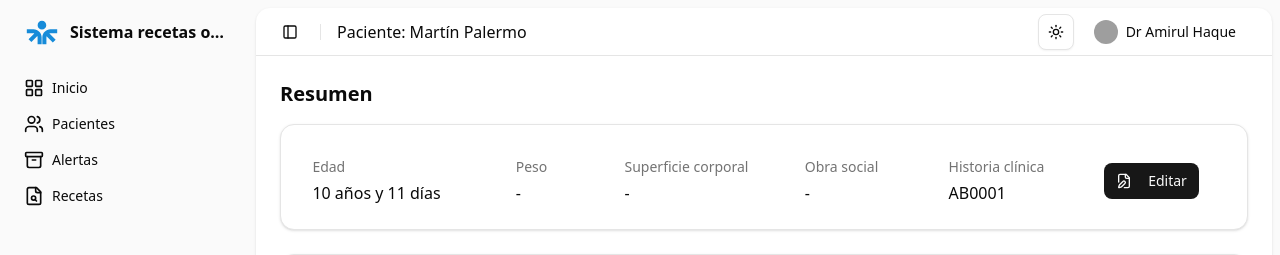
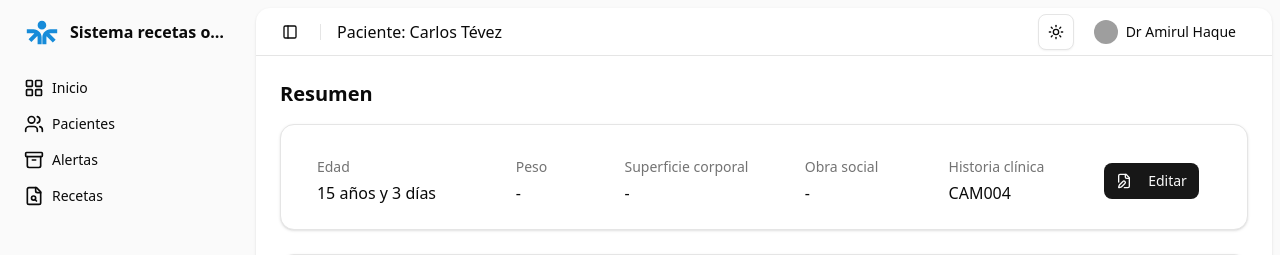
Before and after one commit to carolinamauro/garrahan-prescription-system, a Next.js app: page /pacientes/CAM004 in a window 1280 px wide. Shown: the top 255 px of the page. Built offline with nearby package versions, Linux system fonts and the light colour scheme; grey boxes are pictures that could not be loaded.

Commit message:
Refactorizo la página del paciente para determinar si tiene protocolo según los datos

```diff
--- a/src/app/pacientes/[id]/data.json
+++ b/src/app/pacientes/[id]/data.json
@@ -1,13 +1,22 @@
 [
-  {
-    "id": 1,
-    "nombre": "Martín Palermo",
-    "anios": 10,
-    "dias": 11,
-    "peso": "",
-    "ultima_mod": "",
-    "sup_corporal": "",
-    "obra_social": "",
-    "historia_clinica": "AB0001"
-  }
+  { "id": "FER001", "nombre": "Martin Palermo", "anios": 10, "dias": 11, "peso": "", "ultima_mod": "", "sup_corporal": "", "obra_social": "", "historia_clinica": "FER001", "protocolo": "" },
+  { "id": "LUC002", "nombre": "Miguel Merentiel", "anios": 12, "dias": 5, "peso": "10 kg", "ultima_mod": "2024-12-09", "sup_corporal": "1.7 m2", "obra_social": "", "historia_clinica": "LUC002", "protocolo": "" },
+  { "id": "JAV003", "nombre": "Edinson Cavani", "anios": 9, "dias": 23, "peso": "1o kg", "ultima_mod": "2024-12-12", "sup_corporal": "1.7 m2", "obra_social": "", "historia_clinica": "JAV003", "protocolo": "Leucemia linfoblástica aguda (LLA)" },
+  { "id": "CAM004", "nombre": "Carlos Tévez", "anios": 15, "dias": 3, "peso": "", "ultima_mod": "", "sup_corporal": "", "obra_social": "", "historia_clinica": "CAM004", "protocolo": "" },
+  { "id": "SAN005", "nombre": "Raúl Cascini", "anios": 8, "dias": 16, "peso": "", "ultima_mod": "", "sup_corporal": "", "obra_social": "", "historia_clinica": "SAN005", "protocolo": "" },
+  { "id": "VAL006", "nombre": "Valentina Perez", "anios": 7, "dias": 12, "peso": "", "ultima_mod": "", "sup_corporal": "", "obra_social": "", "historia_clinica": "VAL006", "protocolo": "" },
+  { "id": "MAT007", "nombre": "Matias Fernandez", "anios": 14, "dias": 8, "peso": "", "ultima_mod": "", "sup_corporal": "", "obra_social": "", "historia_clinica": "MAT007", "protocolo": "" },
+  { "id": "ISA008", "nombre": "Isabella Gomez", "anios": 5, "dias": 29, "peso": "", "ultima_mod": "", "sup_corporal": "", "obra_social": "", "historia_clinica": "ISA008", "protocolo": "" },
+  { "id": "DIE009", "nombre": "Diego Rojas", "anios": 11, "dias": 6, "peso": "", "ultima_mod": "", "sup_corporal": "", "obra_social": "", "historia_clinica": "DIE009", "protocolo": "" },
+  { "id": "JUL010", "nombre": "Julieta Castillo", "anios": 6, "dias": 18, "peso": "", "ultima_mod": "", "sup_corporal": "", "obra_social": "", "historia_clinica": "JUL010", "protocolo": "" },
+  { "id": "NIC011", "nombre": "Nicolas Herrera", "anios": 9, "dias": 10, "peso": "", "ultima_mod": "", "sup_corporal": "", "obra_social": "", "historia_clinica": "NIC011", "protocolo": "" },
+  { "id": "ANA012", "nombre": "Ana Suarez", "anios": 13, "dias": 27, "peso": "", "ultima_mod": "", "sup_corporal": "", "obra_social": "", "historia_clinica": "ANA012", "protocolo": "" },
+  { "id": "MAR013", "nombre": "Martin Aguirre", "anios": 10, "dias": 4, "peso": "", "ultima_mod": "", "sup_corporal": "", "obra_social": "", "historia_clinica": "MAR013", "protocolo": "" },
+  { "id": "CAM014", "nombre": "Camilo Vega", "anios": 8, "dias": 22, "peso": "", "ultima_mod": "", "sup_corporal": "", "obra_social": "", "historia_clinica": "CAM014", "protocolo": "" },
+  { "id": "LAU015", "nombre": "Laura Paredes", "anios": 12, "dias": 14, "peso": "", "ultima_mod": "", "sup_corporal": "", "obra_social": "", "historia_clinica": "LAU015", "protocolo": "" },
+  { "id": "FAC016", "nombre": "Facundo Molina", "anios": 11, "dias": 9, "peso": "", "ultima_mod": "", "sup_corporal": "", "obra_social": "", "historia_clinica": "FAC016", "protocolo": "" },
+  { "id": "SOF017", "nombre": "Sofia Medina", "anios": 9, "dias": 19, "peso": "", "ultima_mod": "", "sup_corporal": "", "obra_social": "", "historia_clinica": "SOF017", "protocolo": "" },
+  { "id": "TOM018", "nombre": "Tomás Castillo", "anios": 7, "dias": 7, "peso": "", "ultima_mod": "", "sup_corporal": "", "obra_social": "", "historia_clinica": "TOM018", "protocolo": "" },
+  { "id": "LUC019", "nombre": "Luciana Diaz", "anios": 8, "dias": 25, "peso": "", "ultima_mod": "", "sup_corporal": "", "obra_social": "", "historia_clinica": "LUC019", "protocolo": "" },
+  { "id": "AGU020", "nombre": "Agustin Rios", "anios": 10, "dias": 2, "peso": "", "ultima_mod": "", "sup_corporal": "", "obra_social": "", "historia_clinica": "AGU020", "protocolo": "" }
 ]
--- a/src/app/pacientes/[id]/page.js
+++ b/src/app/pacientes/[id]/page.js
@@ -5,9 +5,14 @@ import data from './data.json';
 import { PatientSummaryCard } from '@/components/PatientSummaryCard';
 import { PatientProtocolCard } from '@/components/PatientProtocolCard';
 
-export default function PatientPage() {
-  const patient = data[0];
-  const tieneProtocolo = false;
+function pacienteTieneProtocolo(protocolo) {
+  return Boolean(protocolo && String(protocolo).trim() !== '');
+}
+
+export default function PatientPage({ params }) {
+  const { id } = params;
+  const patient = data.find((p) => String(p.id) === String(id));
+  const tieneProtocolo = pacienteTieneProtocolo(patient.protocolo);
 
   return (
     <SidebarProvider>
--- a/src/components/PatientProtocolCard/index.js
+++ b/src/components/PatientProtocolCard/index.js
@@ -16,7 +16,7 @@ export function PatientProtocolCard({ patient, tieneProtocolo }) {
         <CardHeader>
           <CardTitle>Protocolo de tratamiento</CardTitle>
           <CardDescription className={!tieneProtocolo ? 'text-red-500' : ''}>
-            {tieneProtocolo ? 'Protocolo asignado' : 'No tiene protocolo asignado'}
+            {tieneProtocolo ? `${patient.protocolo}` : 'No tiene protocolo asignado'}
           </CardDescription>
         </CardHeader>
         <CardContent>
```
